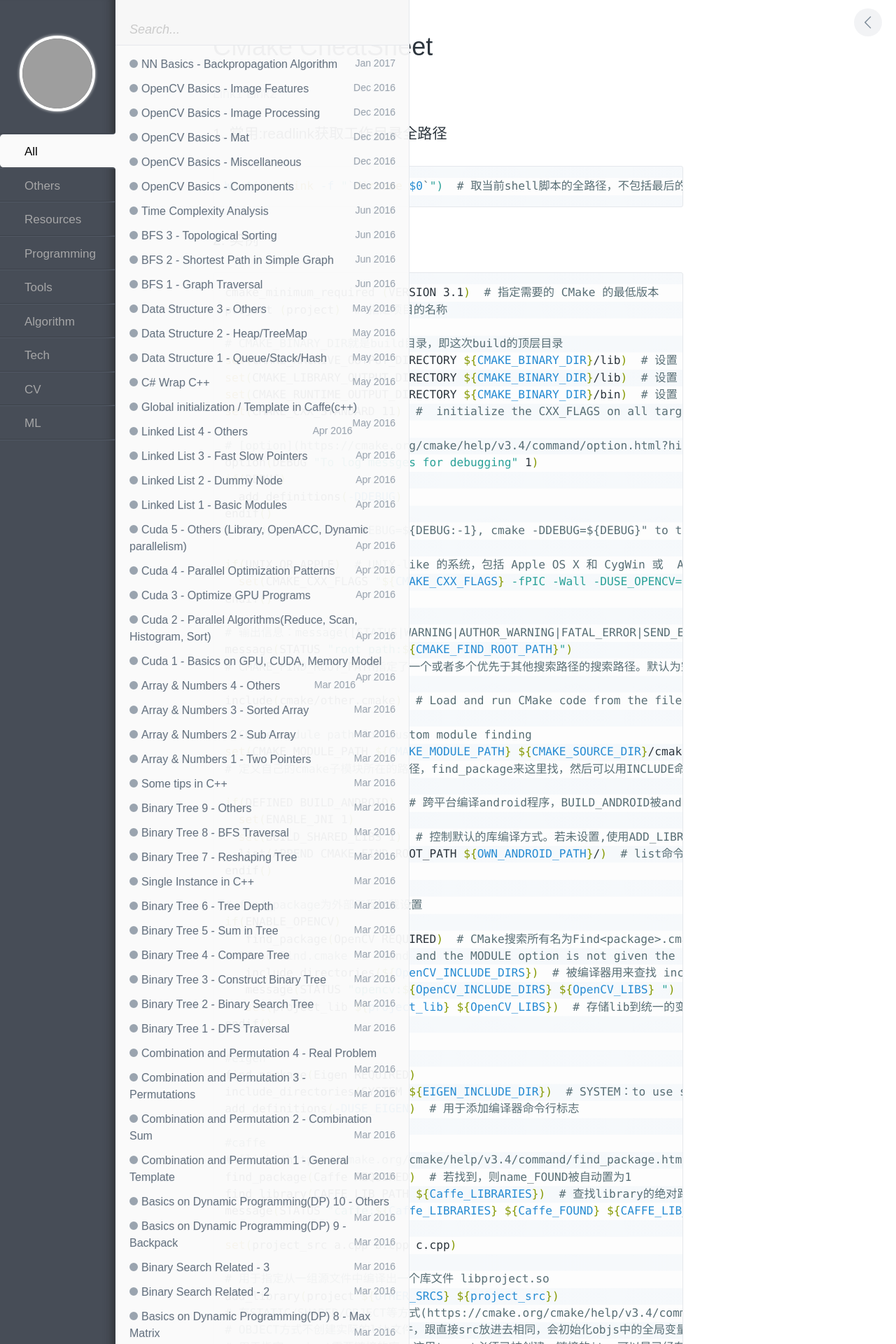
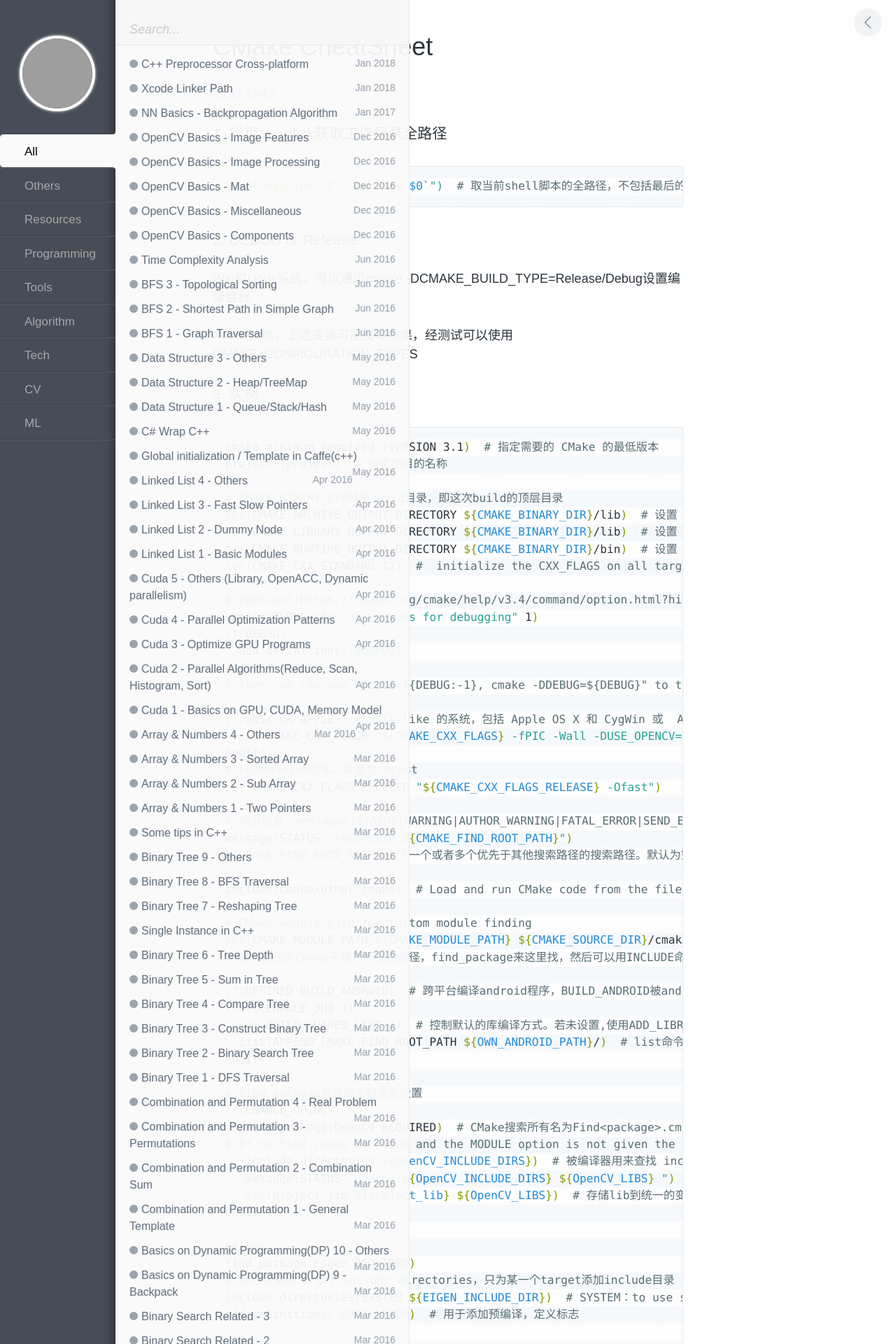
Before and after one commit to wykvictor/wykvictor.github.io, a Jekyll site: the page built from _posts/resources/2016-01-27-CMake-Cheatsheet.md, in a window 1280 px wide. Shown: the top 1920 px of the page at 70% size. Built offline with Jekyll 4.4.1, drawn with Linux system fonts in a browser that asks for light colours; comment, search, counter and statistics services are not loaded; grey boxes are pictures that could not be loaded.

Commit message:
begin to update, new job, new life

```diff
--- a/_posts/resources/2016-01-27-CMake-Cheatsheet.md
+++ b/_posts/resources/2016-01-27-CMake-Cheatsheet.md
@@ -12,7 +12,12 @@
 WD=$(readlink -f "`dirname $0`")  # 取当前shell脚本的全路径，不包括最后的/
 {% endhighlight %}
 
-### 2. 实例
+### 2. DEBUG or Release
+Win和Linux系统，可以通过cmake -DCMAKE_BUILD_TYPE=Release/Debug设置编译目标
+
+Xcode系统，上述变量可能没有效果，经测试可以使用CMAKE_CONFIGURATION_TYPES
+
+### 3. 实例
 {% highlight Bash shell scripts %}
 cmake_minimum_required (VERSION 3.1)  # 指定需要的 CMake 的最低版本
 project (project)  # 指定项目的名称
@@ -33,6 +38,8 @@
 if(UNIX OR APPLE)  # UNIX-like 的系统，包括 Apple OS X 和 CygWin 或  Apple 系统
   set(CMAKE_CXX_FLAGS "${CMAKE_CXX_FLAGS} -fPIC -Wall -DUSE_OPENCV=1")
 endif()
+# 只将Release版本，设置为-Ofast
+set(CMAKE_CXX_FLAGS_RELEASE "${CMAKE_CXX_FLAGS_RELEASE} -Ofast")
 
 # 输出信息：message([STATUS|WARNING|AUTHOR_WARNING|FATAL_ERROR|SEND_ERROR] “message to display” …)
 message(STATUS "root path:${CMAKE_FIND_ROOT_PATH}")
@@ -61,8 +68,9 @@
 
 #eigen
 find_package(Eigen REQUIRED)
+# 也可以使用target_include_directories，只为某一个target添加include目录
 include_directories(SYSTEM ${EIGEN_INCLUDE_DIR})  # SYSTEM：to use system include directories on some platforms
-add_definitions(-DUSE_EIGEN)  # 用于添加编译器命令行标志
+add_definitions(-DUSE_EIGEN)  # 用于添加预编译，定义标志
 
 #caffe
 # [link](https://cmake.org/cmake/help/v3.4/command/find_package.html?highlight=find_package)
```
Also changed, not shown: _posts/Tech/2016-05-12-C#-Wrap-C++.md (+1 -1 lines), _posts/Tech/2018-01-20-Xcode-Linker-Path.md (added, +25 -0 lines), _posts/resources/2018-01-21-C-Preprocessor.md (added, +46 -0 lines).
